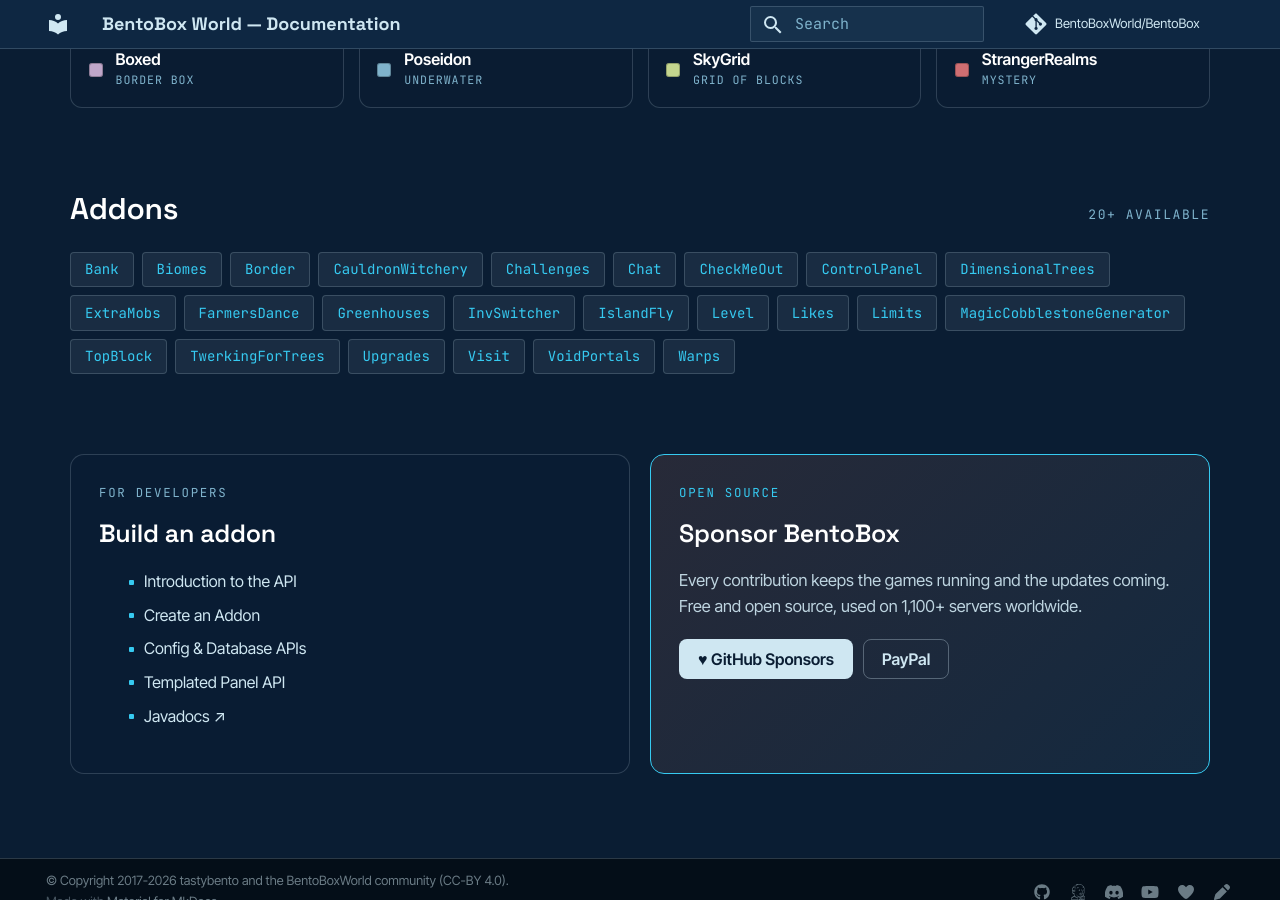
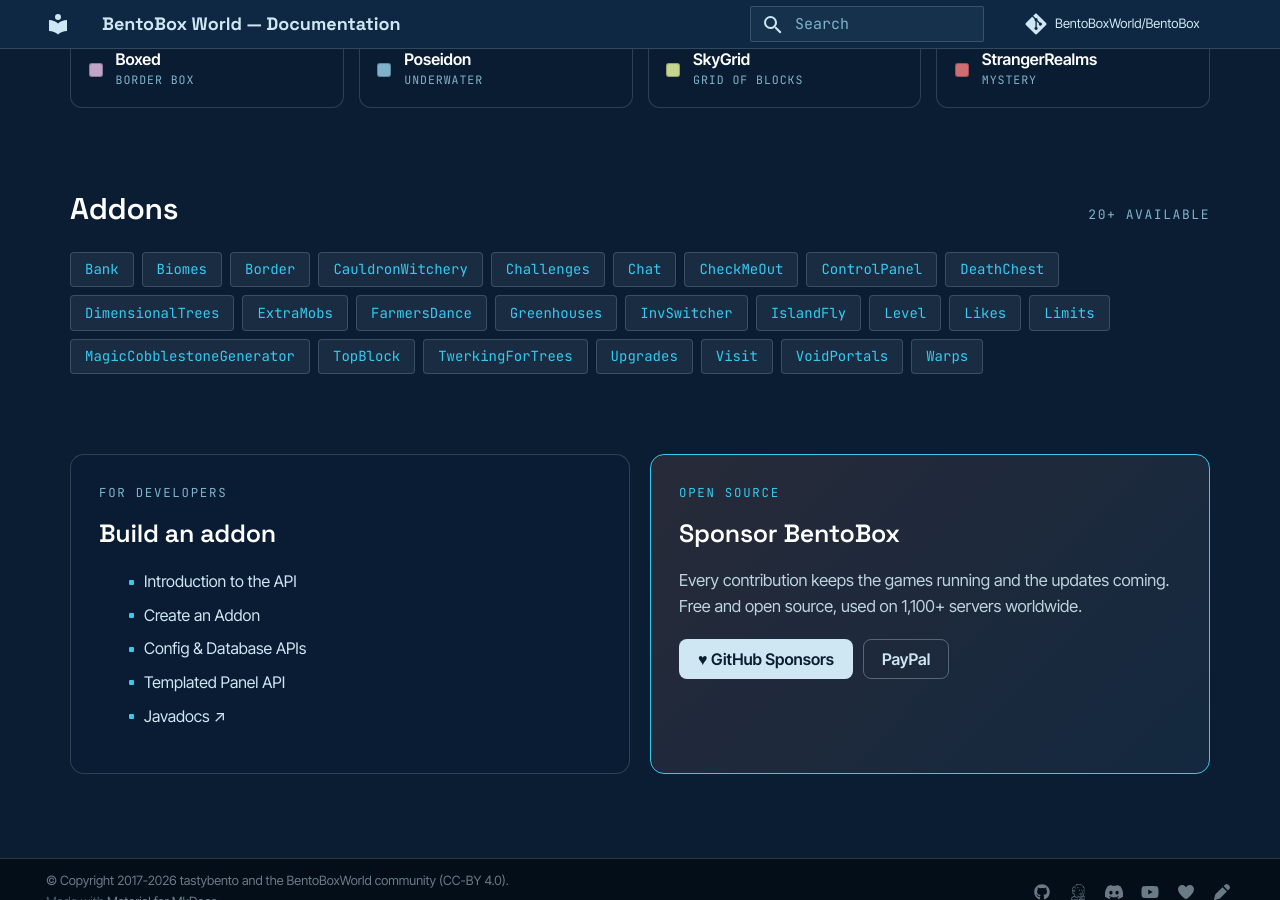
Before and after one commit to BentoBoxWorld/docs, an MkDocs documentation site: the page built from docs/index.md, in a window 1280 px wide and 900 px high, scrolled down 1326 px. Built offline with MkDocs 1.6.1 and Material for MkDocs 9.7.7, drawn with Linux system fonts in a browser that asks for light colours; comment, search, counter and statistics services are not loaded.

Commit message:
docs: add DeathChest to the homepage addon list (#81)
The DeathChest addon page and nav entry already exist, but the addon was
missing from the chip list on the homepage.


Claude-Session: https://claude.ai/code/session_019RXk7GZJKreEL42NRYBwV7

Co-authored-by: Claude Opus 5 (1M context) <noreply@anthropic.com>

```diff
--- a/docs/index.md
+++ b/docs/index.md
@@ -134,6 +134,7 @@ hide:
     <a href="addons/Chat/" class="bb-chip">Chat</a>
     <a href="addons/CheckMeOut/" class="bb-chip">CheckMeOut</a>
     <a href="addons/ControlPanel/" class="bb-chip">ControlPanel</a>
+    <a href="addons/DeathChest/" class="bb-chip">DeathChest</a>
     <a href="addons/DimensionalTrees/" class="bb-chip">DimensionalTrees</a>
     <a href="addons/ExtraMobs/" class="bb-chip">ExtraMobs</a>
     <a href="addons/FarmersDance/" class="bb-chip">FarmersDance</a>
```
